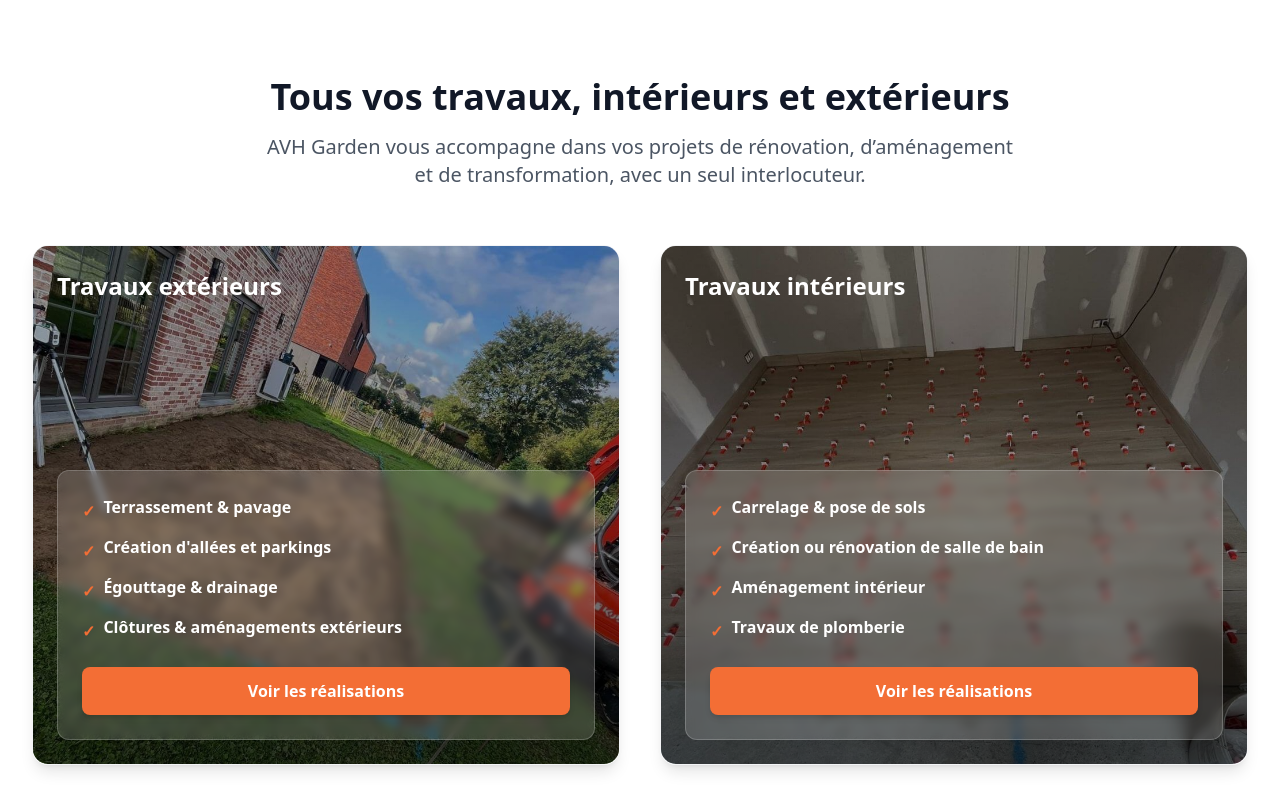
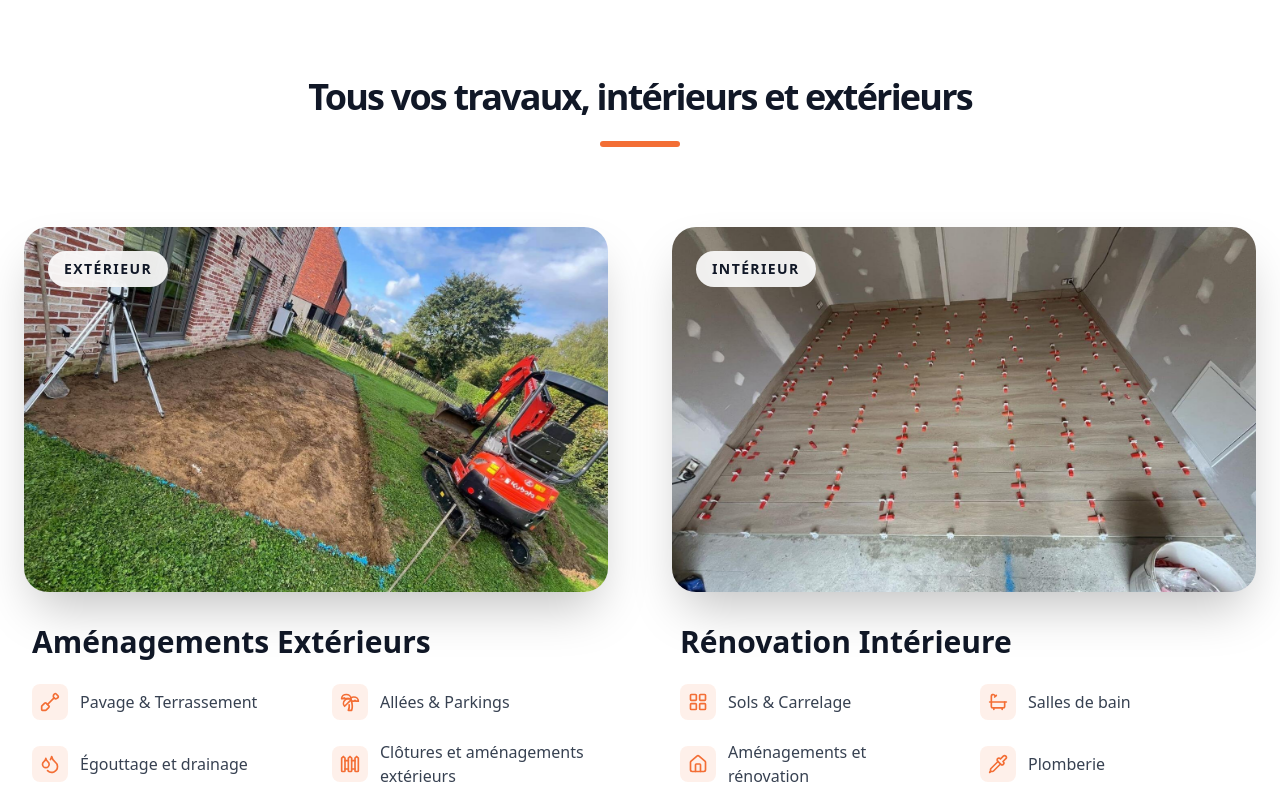
Before and after one commit to NicolasDeza/avhgarden, a Nuxt app: page / in a window 1280 px wide. Shown: the part 1420-2220 px from the top of the page. Built offline with nearby package versions, Linux system fonts and the light colour scheme.

Commit message:
Design ui section service et cta

```diff
--- a/app/components/HeroSection.vue
+++ b/app/components/HeroSection.vue
@@ -12,7 +12,7 @@
       aria-hidden="true"
     />
 
-    <div class="absolute inset-0 bg-gradient-to-t from-black/80 via-black/40 to-transparent" aria-hidden="true" />
+    <div class="absolute inset-0 bg-black/40" aria-hidden="true" />
 
     <div class="relative z-10 max-w-5xl mx-auto px-6 text-center">
 
--- a/app/components/ServicesSection.vue
+++ b/app/components/ServicesSection.vue
@@ -1,156 +1,93 @@
 <script setup>
-
+import {
+  Shovel,
+  Palmtree,
+  Droplets,
+  Fence,
+  LayoutGrid,
+  Bath,
+  Home,
+  Pipette
+} from "lucide-vue-next"
 </script>
 
 <template>
-  <section class="w-full bg-white pt-16 md:pt-24 pb-8 md:pb-12" aria-label="Nos services">
-    <div class="mx-auto max-w-[1440px] px-4 sm:px-6 lg:px-8">
+  <section class="w-full bg-white py-16 md:py-24" aria-label="Nos services">
+    <div class="mx-auto max-w-[1440px] px-6">
 
-      <!-- Titre section -->
-      <div class="mb-14 text-center">
-        <h2 class="text-3xl sm:text-4xl font-bold text-gray-900 mb-4">
+      <div class="mb-20 text-center">
+        <h2 class="text-3xl md:text-4xl font-extrabold text-gray-900 mb-6 tracking-tighter">
           Tous vos travaux, intérieurs et extérieurs
         </h2>
-        <p class="text-gray-600 max-w-3xl mx-auto text-lg md:text-xl">
-          AVH Garden vous accompagne dans vos projets de rénovation,
-          d’aménagement et de transformation, avec un seul interlocuteur.
-        </p>
+        <div class="w-20 h-1.5 bg-primary mx-auto rounded-full"/>
       </div>
 
-      <!-- Grille services -->
-      <div class="grid grid-cols-1 md:grid-cols-2 gap-10">
+      <div class="grid grid-cols-1 md:grid-cols-2 gap-12 lg:gap-16">
 
-        <!-- Service extérieur -->
-        <div
-          class="group relative rounded-2xl overflow-hidden shadow-lg hover:shadow-2xl
-                 transition-all duration-300 hover:scale-[1.02]
-                 border border-gray-100
-                 h-[520px]">
-
-          <!-- Image full card -->
+        <div class="group">
+          <div class="relative aspect-[16/10] overflow-hidden rounded-3xl mb-8 shadow-2xl">
             <NuxtImg
               src="/images/services/exterieur.jpg"
-            alt=""
-            class="absolute inset-0 w-full h-full object-cover
-                   transition-transform duration-500 group-hover:scale-110"
+              class="w-full h-full object-cover transition-transform duration-700 group-hover:scale-110"
             />
-
-          <!-- Overlay sombre pour lisibilité -->
-          <div class="absolute inset-0 bg-gradient-to-b from-black/30 via-black/40 to-black/70"/>
-
-          <!-- Contenu avec glassmorphism -->
-          <div class="relative z-10 h-full flex flex-col justify-between p-6">
-
-            <!-- Header -->
-            <div>
-              <h3 class="text-white text-2xl font-bold">
-                Travaux extérieurs
-              </h3>
-            </div>
-
-            <!-- Glassmorphism card en bas -->
-            <div class="backdrop-blur-sm bg-white/15 border border-white/20 rounded-xl p-6 shadow-2xl">
-              <ul class="space-y-3 text-white mb-6">
-                <li class="flex items-start gap-2 font-semibold">
-                  <span class="text-primary font-bold mt-1">✓</span>
-                  <span>Terrassement & pavage</span>
-                </li>
-                <li class="flex items-start gap-2 font-semibold">
-                  <span class="text-primary font-bold mt-1">✓</span>
-                  <span>Création d'allées et parkings</span>
-                </li>
-                <li class="flex items-start gap-2 font-semibold">
-                  <span class="text-primary font-bold mt-1">✓</span>
-                  <span>Égouttage & drainage</span>
-                </li>
-                <li class="flex items-start gap-2 font-semibold">
-                  <span class="text-primary font-bold mt-1">✓</span>
-                  <span>Clôtures & aménagements extérieurs</span>
-                </li>
-              </ul>
-
-              <NuxtLink
-                to="/realisations"
-                class="inline-flex items-center justify-center gap-2 w-full
-                       bg-primary hover:bg-primary-hover
-                       text-white font-bold
-                       px-6 py-3 rounded-lg
-                       transition-all hover:scale-105
-                       shadow-md hover:shadow-lg
-                       focus-visible:outline focus-visible:outline-2 focus-visible:outline-offset-2 focus-visible:outline-primary"
-              >
-                Voir les réalisations
-
-              </NuxtLink>
-            </div>
+            <div class="absolute top-6 left-6 bg-white/90 backdrop-blur-md px-4 py-2 rounded-full text-sm font-bold text-gray-900 uppercase tracking-widest">
+              Extérieur
             </div>
           </div>
 
-        <!-- Service intérieur -->
-        <div
-          class="group relative rounded-2xl overflow-hidden shadow-lg hover:shadow-2xl
-                 transition-all duration-300 hover:scale-[1.02]
-                 border border-gray-100
-                 h-[520px]">
+          <h3 class="text-3xl font-bold text-gray-900 mb-6 px-2">Aménagements Extérieurs</h3>
 
-          <!-- Image full card -->
+          <ul class="grid grid-cols-1 sm:grid-cols-2 gap-y-5 gap-x-8 px-2">
+            <li class="flex items-center gap-3 text-gray-700 font-medium hover:text-primary transition-colors">
+              <div class="p-2 bg-primary/10 rounded-lg text-primary"><Shovel class="h-5 w-5" /></div>
+              Pavage & Terrassement
+            </li>
+            <li class="flex items-center gap-3 text-gray-700 font-medium hover:text-primary transition-colors">
+              <div class="p-2 bg-primary/10 rounded-lg text-primary"><Palmtree class="h-5 w-5" /></div>
+              Allées & Parkings
+            </li>
+            <li class="flex items-center gap-3 text-gray-700 font-medium hover:text-primary transition-colors">
+              <div class="p-2 bg-primary/10 rounded-lg text-primary"><Droplets class="h-5 w-5" /></div>
+              Égouttage et drainage
+            </li>
+            <li class="flex items-center gap-3 text-gray-700 font-medium hover:text-primary transition-colors">
+              <div class="p-2 bg-primary/10 rounded-lg text-primary"><Fence class="h-5 w-5" /></div>
+              Clôtures et aménagements extérieurs
+            </li>
+          </ul>
+        </div>
+
+        <div class="group">
+          <div class="relative aspect-[16/10] overflow-hidden rounded-3xl mb-8 shadow-2xl">
             <NuxtImg
               src="/images/services/interieur.jpg"
-            alt=""
-            class="absolute inset-0 w-full h-full object-cover
-                   transition-transform duration-500 group-hover:scale-110"
+              class="w-full h-full object-cover transition-transform duration-700 group-hover:scale-110"
             />
-
-          <!-- Overlay sombre pour lisibilité -->
-          <div class="absolute inset-0 bg-gradient-to-b from-black/30 via-black/40 to-black/70"/>
-
-          <!-- Contenu avec glassmorphism -->
-          <div class="relative z-10 h-full flex flex-col justify-between p-6">
-
-            <!-- Header -->
-            <div>
-
-              <h3 class="text-white text-2xl font-bold">
-                Travaux intérieurs
-              </h3>
+            <div class="absolute top-6 left-6 bg-white/90 backdrop-blur-md px-4 py-2 rounded-full text-sm font-bold text-gray-900 uppercase tracking-widest">
+              Intérieur
+            </div>
           </div>
 
-            <!-- Glassmorphism card en bas -->
-            <div class="backdrop-blur-sm bg-white/15 border border-white/20 rounded-xl p-6 shadow-2xl">
-              <ul class="space-y-3 text-white mb-6">
-                <li class="flex items-start gap-2 font-semibold">
-                  <span class="text-primary font-bold mt-1">✓</span>
-                  <span>Carrelage & pose de sols</span>
+          <h3 class="text-3xl font-bold text-gray-900 mb-6 px-2">Rénovation Intérieure</h3>
+
+          <ul class="grid grid-cols-1 sm:grid-cols-2 gap-y-5 gap-x-8 px-2">
+            <li class="flex items-center gap-3 text-gray-700 font-medium hover:text-primary transition-colors">
+              <div class="p-2 bg-primary/10 rounded-lg text-primary"><LayoutGrid class="h-5 w-5" /></div>
+              Sols & Carrelage
             </li>
-                <li class="flex items-start gap-2 font-semibold">
-                  <span class="text-primary font-bold mt-1">✓</span>
-                  <span>Création ou rénovation de salle de bain</span>
+            <li class="flex items-center gap-3 text-gray-700 font-medium hover:text-primary transition-colors">
+              <div class="p-2 bg-primary/10 rounded-lg text-primary"><Bath class="h-5 w-5" /></div>
+              Salles de bain
             </li>
-                <li class="flex items-start gap-2 font-semibold">
-                  <span class="text-primary font-bold mt-1">✓</span>
-                  <span>Aménagement intérieur</span>
+            <li class="flex items-center gap-3 text-gray-700 font-medium hover:text-primary transition-colors">
+              <div class="p-2 bg-primary/10 rounded-lg text-primary"><Home class="h-5 w-5" /></div>
+              Aménagements et rénovation
             </li>
-                <li class="flex items-start gap-2 font-semibold">
-                  <span class="text-primary font-bold mt-1">✓</span>
-                  <span>Travaux de plomberie</span>
+            <li class="flex items-center gap-3 text-gray-700 font-medium hover:text-primary transition-colors">
+              <div class="p-2 bg-primary/10 rounded-lg text-primary"><Pipette class="h-5 w-5" /></div>
+              Plomberie
             </li>
           </ul>
-
-              <NuxtLink
-                to="/realisations"
-                class="inline-flex items-center justify-center gap-2 w-full
-                       bg-primary hover:bg-primary-hover
-                       text-white font-bold
-                       px-6 py-3 rounded-lg
-                       transition-all hover:scale-105
-                       shadow-md hover:shadow-lg
-                       focus-visible:outline focus-visible:outline-2 focus-visible:outline-offset-2 focus-visible:outline-primary"
-              >
-                Voir les réalisations
-
-              </NuxtLink>
-            </div>
-          </div>
         </div>
 
       </div>
--- a/app/components/WelcomeSection.vue
+++ b/app/components/WelcomeSection.vue
@@ -23,7 +23,7 @@
       <NuxtLink
         to="/realisations"
         class="group relative inline-flex items-center justify-center
-               bg-primary text-white font-bold uppercase tracking-wider
+               bg-primary hover:bg-primary-hover hover:scale-105 text-white font-bold uppercase tracking-wider
                px-10 py-5 rounded-lg transition-all duration-300
               "
       >
```
Also changed, not shown: app/components/CtaSection.vue (+17 -18 lines). Lines whose indentation alone changed are shown as unchanged.
